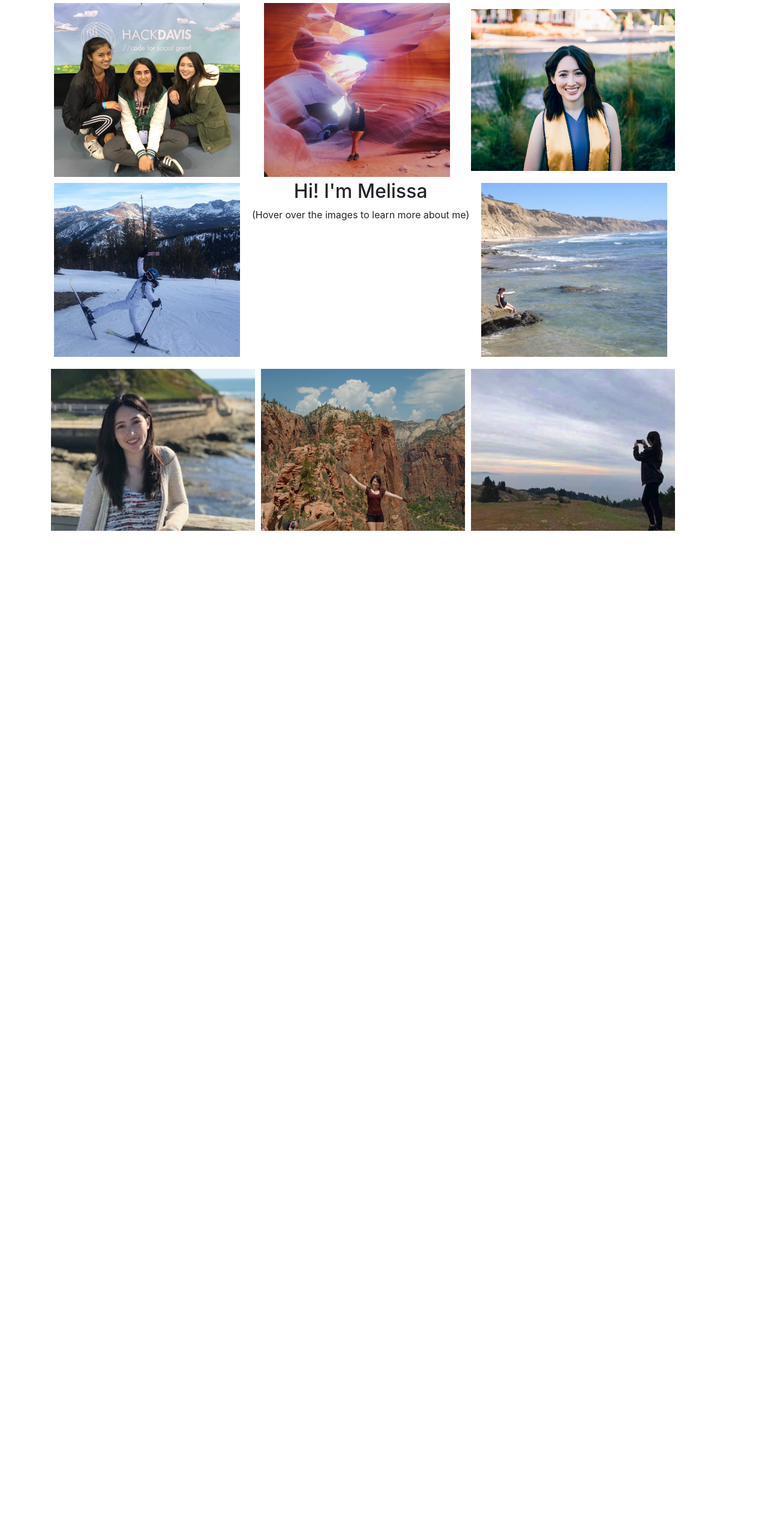
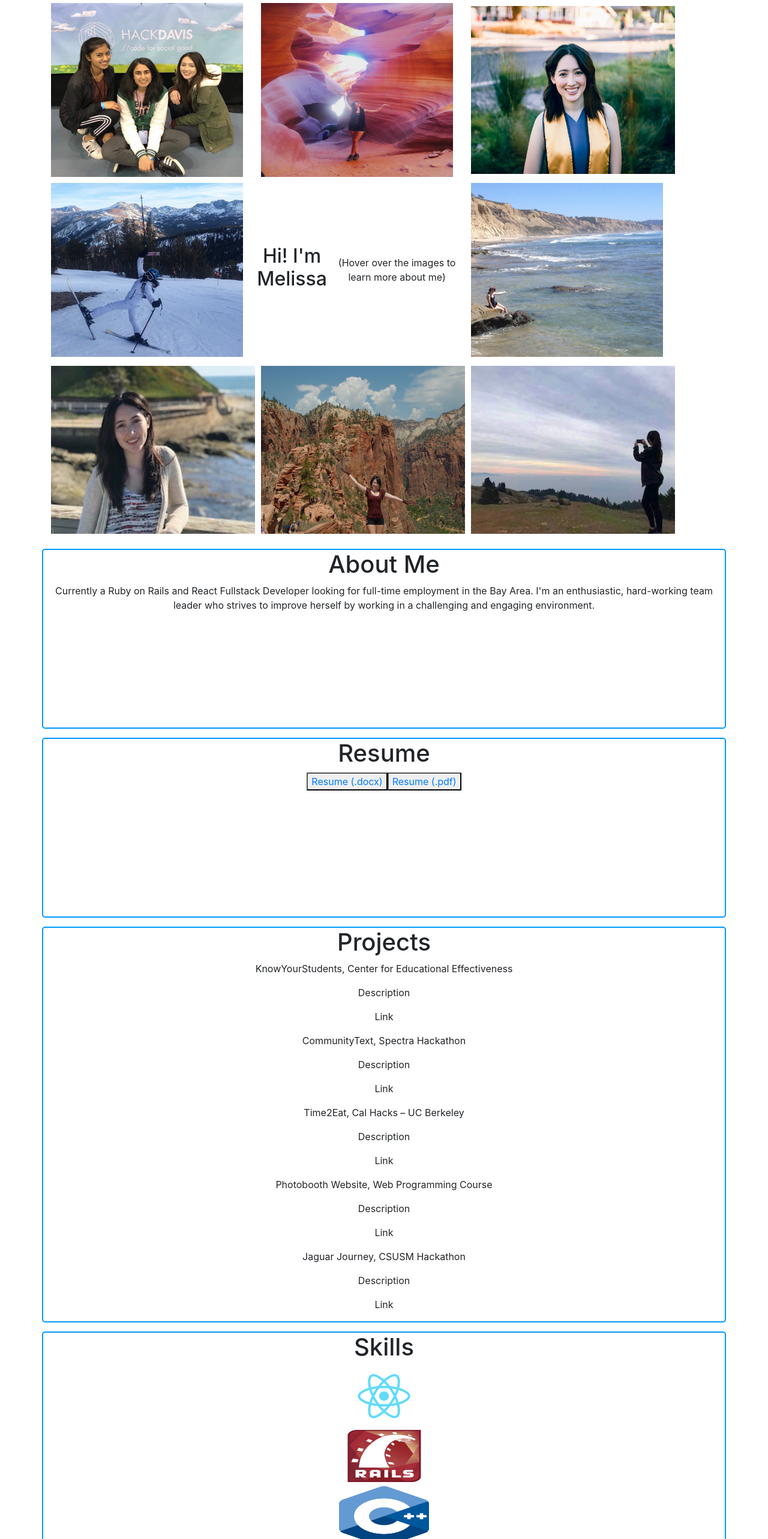
Before and after one commit to melshee/my-website, a React (Create React App) app: page / in a window 1280 px wide. Shown: the top 2566 px of the page at 60% size. Before the commit the page ends 900 px from the top, so only its background shows below. Built offline with nearby package versions, Linux system fonts and the light colour scheme.

Commit message:
added anchor tags, and modularized code into more sub-components

```diff
--- a/src/App.css
+++ b/src/App.css
@@ -5,22 +5,26 @@
 .container {
   margin: 0px;
   padding: 0px;
+  background-size: cover;
 }
 
 .greeting {
- /* min-height: 300px;
-  min-width: 350px;*/
-  /*display: flex;*/
+  display: flex;
   align-items: center;
   justify-content: center;
   text-align: center;
+
+  min-height: 300px;
+  min-width: 350px;
+  max-height: 300px;
+  max-width: 350px;
 }
 
 .image {
   max-height: 290px;
   max-width: 340px;
-  min-height: 270px;
-  min-width: 310px;
+  min-height: 280px;
+  min-width: 320px;
 }
 
 .image-box {
@@ -31,5 +35,32 @@
   display: flex;
   align-items: center;
   justify-content: center;
-  /*text-align: center;*/
+  text-align: center;
 }
+
+.image-box>.container {
+  position: relative;
+  text-align: center;
+  color: white;
+}
+
+.name-centered {
+    color: white;
+    position: absolute;
+    top: 50%;
+    left: 50%;
+    transform: translate(-50%, -50%);
+}
+
+.section-display {
+  min-height: 300px;
+  border-color: #0099ff;
+  border-radius: 5px;
+  border-style: solid;
+  border-width: 2px;
+  margin: 15px 70px;
+}
+
+.skills-icons {
+  object-fit: scale-down;
+}
--- a/src/App.jsx
+++ b/src/App.jsx
@@ -1,36 +1,43 @@
 import React, { Component } from 'react';
 import './App.css';
 import ImageBox from './image_box';
+import SectionDisplay from './section_display'
+
 
 export default class App extends Component {
   constructor(props){
     super(props);
-    this.links = ["About Me", "Resume", "Projects", "Skills", "Hi! I'm Melissa", "Experience", "GitHub", "Email", "LinkedIn"];
+
+    this.links = ["about-me", "resume", "projects", "skills", "greeting", "experience", "github", "email", "linkedin"];
+    // this.links = ["About Me", "Resume", "Projects", "Skills", "Hi! I'm Melissa", "Experience", "GitHub", "Email", "LinkedIn"];
+    this.linkNames = ["about-me", "resume", "projects", "skills", "experience", "github", "email", "linkedin"];
+
     // this.imageBox = this.imageBox.bind(this);
   }
 
   // imageBox() {  }
 
   render() {
+    var subarray1 = this.links.slice(0,3);
+    var subarray2 = this.links.slice(3,6);
+    var subarray3 = this.links.slice(6,9);
+
     return (
       <div className="App">
         <div className="container">
           <div className="row">
-            <ImageBox link={this.links[0]} className="col-sm"></ImageBox>
-            <ImageBox link={this.links[1]} className="col-sm"></ImageBox>
-            <ImageBox link={this.links[2]} className="col-sm"></ImageBox>
+            {subarray1.map((link, i) => <ImageBox link={link} key={i} className="col-sm"/>)}
           </div>
           <div className="row">
-            <ImageBox link={this.links[3]} className="col-sm"></ImageBox>
-            <ImageBox link={this.links[4]} className="col-sm"></ImageBox>
-            <ImageBox link={this.links[5]} className="col-sm"></ImageBox>
+            {subarray2.map((link, i) => <ImageBox link={link} key={i} className="col-sm"/>)}
           </div>
           <div className="row">
-            <ImageBox link={this.links[6]} className="col-sm"></ImageBox>
-            <ImageBox link={this.links[7]} className="col-sm"></ImageBox>
-            <ImageBox link={this.links[8]} className="col-sm"></ImageBox>
+            {subarray3.map((link, i) => <ImageBox link={link} key={i} className="col-sm"/>)}
           </div>
         </div>
+
+        {this.linkNames.map((name, i) => <SectionDisplay sectionName={name} key={i}/>)}
+
       </div>
     );
   }
--- a/src/image_box.jsx
+++ b/src/image_box.jsx
@@ -25,15 +25,27 @@ export default class ImageBox extends Component {
     };
 
     this.linkToImg = { //to map link to image
-      "About Me": hackDavis,
-      "Resume": canyons,
-      "Projects":  grad,
-      "Skills": skiing,
-      "Hi! I'm Melissa":  null,
-      "Experience": torreyPines,
-      "GitHub": pierPic,
-      "Email": zion,
-      "LinkedIn": sky
+      "about-me": hackDavis,
+      "resume": canyons,
+      "projects":  grad,
+      "skills": skiing,
+      "greeting":  null,
+      "experience": torreyPines,
+      "github": pierPic,
+      "email": zion,
+      "linkedin": sky
+    }
+
+    this.sectionIDToName = { //to map backend name of sections to the "pretty format"
+      "about-me": "About Me",
+      "resume": "Resume",
+      "projects":  "Projects",
+      "skills": "Skills",
+      "greeting": "Hi! I'm Melissa",
+      "experience": "Experience",
+      "github": "GitHub",
+      "email": "Email",
+      "linkedin": "LinkedIn"
     }
   }
 
@@ -56,12 +68,12 @@ export default class ImageBox extends Component {
   render() {
     // console.log(this.linkToImg[this.props.link]);
     var box;
-    var name = <h3 className="name-centered">{this.props.link}</h3>;
-    if(this.props.link !== "Hi! I'm Melissa") {
+    var name = <h3 className="name-centered">{this.sectionIDToName[this.props.link]}</h3>;
+    if(this.props.link !== "greeting") {
       box =
       <div className="image-box" style={{opacity: this.state.opacity}} onMouseEnter={this.entered} onMouseLeave={this.left}>
         <div className="container">
-          <img src={this.linkToImg[this.props.link]} alt="Logo" className="image"/>
+          <a href={"#"+ this.props.link}> <img src={this.linkToImg[this.props.link]} alt="Logo" className="image"/> </a>
           {this.state.showName ? name : null}
         </div>
       </div>
--- a/src/section_display.jsx
+++ b/src/section_display.jsx
@@ -25,9 +25,9 @@ export default class SectionDisplay extends Component {
       "projects":  "Projects",
       "skills": "Skills",
       "experience": "Experience",
-      "gitHub": "GitHub",
+      "github": "GitHub",
       "email": "Email",
-      "linkedIn": "LinkedIn"
+      "linkedin": "LinkedIn"
     }
   }
 
@@ -36,14 +36,14 @@ export default class SectionDisplay extends Component {
 
     if(this.props.sectionName == "about-me") {
       content =
-      <div id="about-me">
+      <div id="about-me-content">
         <p>Currently a Ruby on Rails and React Fullstack Developer looking for full-time employment in the Bay Area.
              I'm an enthusiastic, hard-working team leader who strives to improve herself by working in a challenging and
              engaging environment.</p>
       </div>
     } else if(this.props.sectionName == "resume") {
       content =
-      <div id="resume">
+      <div id="resume-content">
         <button>
         <a href="/images/Melissa_Sheehan_Resume.docx" download="Melissa_Sheehan_Resume">Resume (.docx)
           {/*<img border="0" src="/images/myw3schoolsimage.jpg" alt="W3Schools" width="104" height="142"/> */}
@@ -57,7 +57,7 @@ export default class SectionDisplay extends Component {
       </div>
     } else if(this.props.sectionName == "projects") {
       content =
-      <div id="projects">
+      <div id="projects-content">
         <p>KnowYourStudents, Center for Educational Effectiveness</p>
         <p>Description</p>
         <p>Link</p>
@@ -76,44 +76,44 @@ export default class SectionDisplay extends Component {
       </div>
     } else if(this.props.sectionName == "skills") {
       content =
-      <div id="skills">
-        <img src={reactLogo} alt="React" width="150" height="100"/>
-        <img src={rorLogo} alt="Ruby on Rails" width="150" height="100"/>
-        <img src={cppLogo} alt="C/++" width="150" height="100"/>
-        <img src={javascriptLogo} alt="JavaScript" width="150" height="100"/>
-        <img src={htmlcssLogo} alt="HTML & CSS" width="150" height="100"/>
-        <img src={javaLogo} alt="Java" width="150" height="100"/>
+      <div id="skills-content">
+        <div className="skills-icons"><img src={reactLogo} alt="React" width="150" height="100"/></div>
+        <div className="skills-icons"><img src={rorLogo} alt="Ruby on Rails" width="150" height="100"/></div>
+        <div className="skills-icons"><img src={cppLogo} alt="C/++" width="150" height="100"/></div>
+        <div className="skills-icons"><img src={javascriptLogo} alt="JavaScript" width="150" height="100"/></div>
+        <div className="skills-icons"><img src={htmlcssLogo} alt="HTML & CSS" width="150" height="100"/></div>
+        <div className="skills-icons"><img src={javaLogo} alt="Java" width="150" height="100"/></div>
         <h4>Other Tools</h4>
-        <img src={awsLogo} alt="AWS" width="150" height="100"/>
-        <img src={postgresqlLogo} alt="PostgreSQL" width="150" height="100"/>
-        <img src={pythonLogo} alt="Python" width="150" height="100"/>
-        <img src={dockerLogo} alt="Docker" width="150" height="100"/>
+        <div className="skills-icons"><img src={awsLogo} alt="AWS" width="150" height="100"/></div>
+        <div className="skills-icons"><img src={postgresqlLogo} alt="PostgreSQL" width="150" height="100"/></div>
+        <div className="skills-icons"><img src={pythonLogo} alt="Python" width="150" height="100"/></div>
+        <div className="skills-icons"><img src={dockerLogo} alt="Docker" width="150" height="100"/></div>
       </div>
     } else if(this.props.sectionName == "experience") {
       content =
-        <div id="experience">
+        <div id="experience-content">
           <p>CEE</p>
         </div>
     } else if(this.props.sectionName == "github") {
       content =
-        <div id="github">
+        <div id="github-content">
           <p>https://github.com/melshee</p>
         </div>
     } else if(this.props.sectionName == "email") {
       content =
-        <div id="email">
+        <div id="email-content">
           <p>msheehan7@gmail.com</p>
         </div>
     } else if(this.props.sectionName == "linkedin") {
       content =
-        <div id="linkedin">
+        <div id="linkedin-content">
           <p>https://www.linkedin.com/in/sheehanmelissa/</p>
         </div>
     }
 
     return (
       <div className="section-display">
-          <h1>{this.sectionIDToName[this.props.sectionName]}</h1>
+          <h1 id={this.props.sectionName} >{this.sectionIDToName[this.props.sectionName]}</h1>
           {content}
       </div>
     );
```
